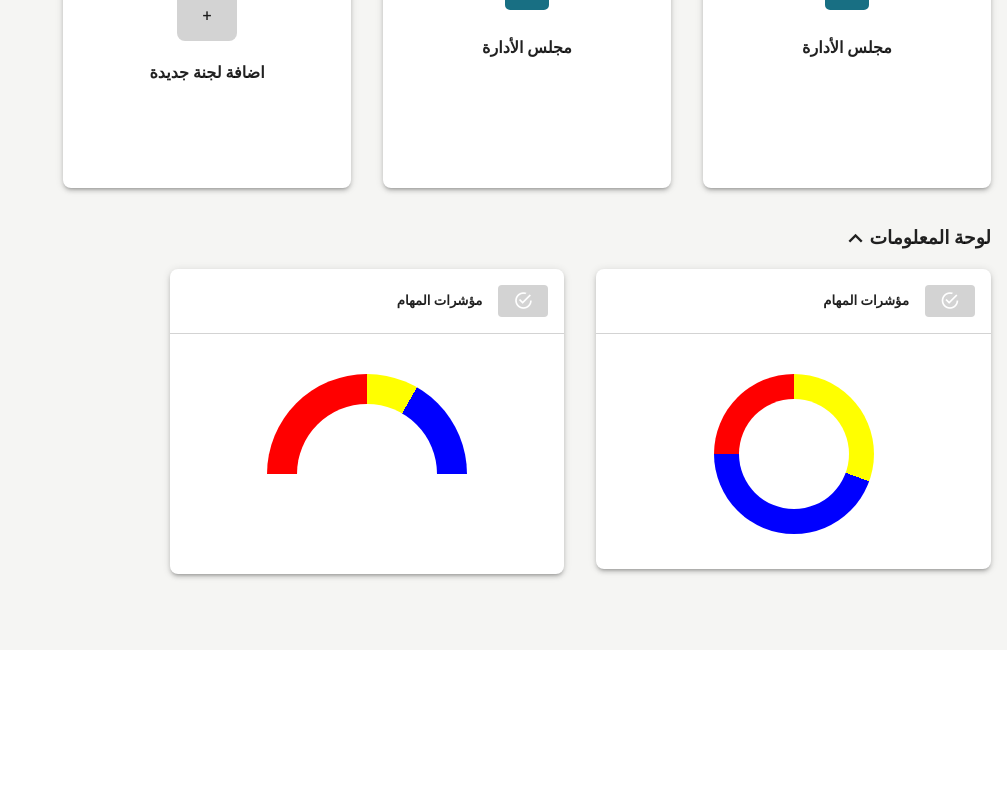
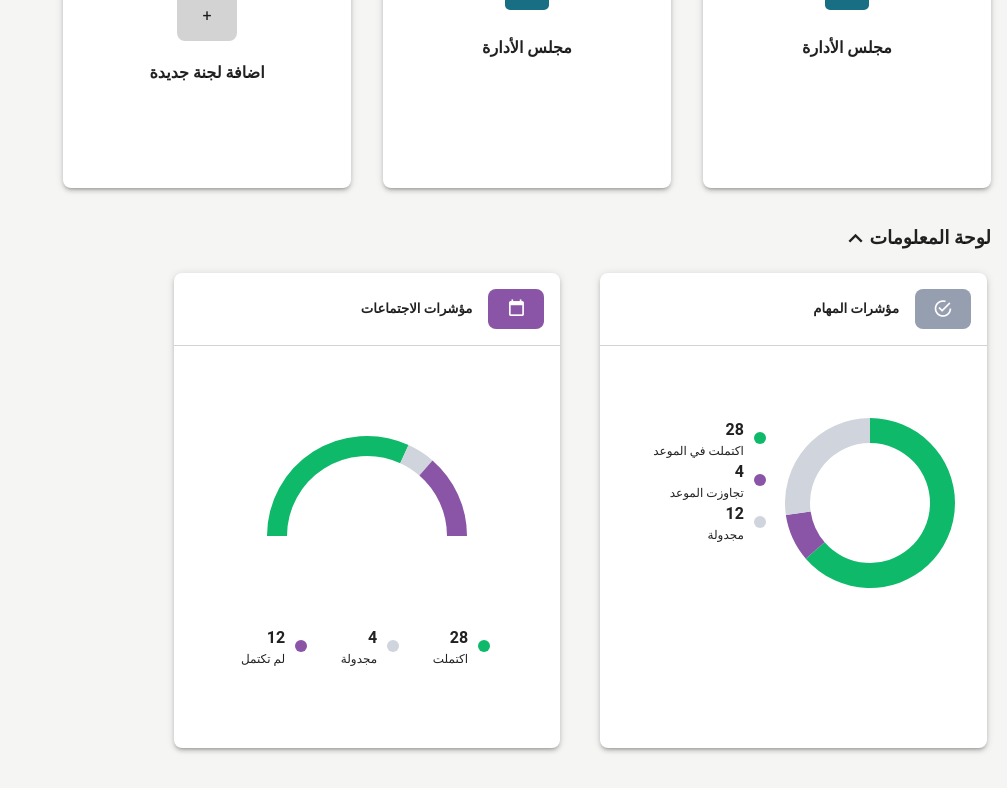
Before and after one commit to abdullah-omar-aly/vue3-vuetify-task, a Vue app: page / in a window 1280 px wide. Shown: the part 948-1736 px from the top of the page, without its empty margins (273-1280 px from the left). Before the commit the page ends 1598 px from the top, so only its background shows below. Built offline with nearby package versions, Linux system fonts and the light colour scheme.

Commit message:
adding two charts with chartjs and vue-chartjs

```diff
--- a/package.json
+++ b/package.json
@@ -8,9 +8,11 @@
     "lint": "eslint . --fix --ignore-path .gitignore"
   },
   "dependencies": {
+    "chart.js": "^4.4.0",
     "roboto-fontface": "*",
     "sass": "^1.68.0",
     "vue": "^3.2.0",
+    "vue-chartjs": "^5.2.0",
     "vuetify": "^3.0.0"
   },
   "devDependencies": {
--- /dev/null
+++ b/src/components/ChartCard.vue
@@ -0,0 +1,22 @@
+<template>
+    <v-col cols="12" sm="12" md="6"  lg="4" >
+        <v-sheet class="ma-5 rounded-lg elevation-3" height="100%">
+            <h5 style="border-bottom: 1px solid lightgray; " class="pa-4 mb-10">
+                <v-icon :icon="icon.name" class="rounded-lg px-7 py-5" style="color:white;width: 50px;"
+                    :style="icon.style"></v-icon>
+                <span class="mr-4">{{ title }}</span>
+            </h5>
+            <div>
+                <slot></slot>
+            </div>
+        </v-sheet>
+    </v-col>
+</template>
+
+<script setup lang="ts">
+
+defineProps(['title', 'icon'])
+
+</script>
+
+<style scoped lang="scss"></style>
--- a/src/sections/information-board-section.vue
+++ b/src/sections/information-board-section.vue
@@ -2,72 +2,170 @@
     <Collapsible title="لوحة المعلومات">
 
         <v-row no-gutters>
-            <v-col cols="12" sm="6" md="4">
-                <v-sheet class="ma-4 rounded-lg elevation-3" style="overflow: hidden;min-height: 300px;">
+
+            <ChartCard title="مؤشرات المهام" :icon="{
+                name: 'mdi-checkbox-marked-circle-outline',
+                style: 'background-color: #969FB0;'
+            }">
+                <div style="display: flex;padding: 2rem;justify-content: center;gap: 5%;">
                     <div>
-                        <h5 style="border-bottom: 1px solid lightgray; " class="pa-4 mb-10">
-                            <v-icon icon="mdi-checkbox-marked-circle-outline"
-                                style="color: white; background-color: lightgray;width: 50px;"
-                                class="rounded px-5 py-4"></v-icon>
-                            <span class="mr-4">مؤشرات المهام</span>
-                        </h5>
-                        <!-- piechart -->
-                        <div :style="pieStyle">
-                            <div style="height: 110px;width: 110px;background-color: white;border-radius: 50%;"></div>
+                        <Doughnut style="width: 170px; max-height: 170px;margin: 0 auto;" :options="TasksChartCofig.options"
+                            :data="TasksChartCofig.data" />
+                    </div>
+                    <!--custom Legend -->
+                    <div style="flex-direction: column;  justify-content: center;flex-grow: 1;gap: 5px;">
+                        <div v-for="(indicator, index) in TaskIndicators" :key="`legend-badge-${index}`"
+                            style="display: flex;align-items: center;gap: 10px;">
+                            <div>
+                                <span :style="{ 'background-color': indicator.color }" class="badge"></span>
+                            </div>
+                            <div>
+                                <p style="font-weight: bold;">{{ indicator.value }}</p>
+                                <p style="font-size: 12px;">{{ indicator.label }}</p>
+                            </div>
                         </div>
                     </div>
-                </v-sheet>
-            </v-col>
+                </div>
 
-            <v-col cols="12" sm="6" md="4">
-                <v-sheet class="ma-4 rounded-lg elevation-3" style="overflow: hidden;min-height: 300px;">
-                    <div>
+            </ChartCard>
 
-                        <h5 style="border-bottom: 1px solid lightgray; " class="pa-4 mb-10">
-                            <v-icon icon="mdi-checkbox-marked-circle-outline"
-                                style="color: white; background-color: lightgray;width: 50px;"
-                                class="rounded px-5 py-4"></v-icon>
-                            <span class="mr-4">مؤشرات المهام</span>
-                        </h5>
-                        <!-- halfpie chart -->
-                        <div :style="halfPieStyle">
-                            <div style="height: 140px;width: 140px;background-color: white;border-radius: 50%;"></div>
+            <ChartCard title="مؤشرات الاجتماعات" :icon="{
+                name: 'mdi-calendar-blank',
+                style: 'background-color: #8A55A6'
+            }">
+                <div class="px-10">
+
+                    <Doughnut style="width: 200px; max-height: 200px;margin: 0 auto;" :options="MeetingsChartConfig.options"
+                        :data="MeetingsChartConfig.data" />
+                    <!-- custom Legend -->
+                    <div class="py-10"
+                        style="display:flex; justify-content: center;flex-grow: 1;flex-direction: row;gap: 10%;">
+                        <div v-for="(indicator, index) in MeetingIndicators" :key="`legend-badge-${index}`"
+                            style="display: flex;align-items: center;gap: 10px;">
+                            <div>
+                                <span :style="{ 'background-color': indicator.color }" class="badge"></span>
+                            </div>
+                            <div>
+                                <p style="font-weight: bold;">{{ indicator.value }}</p>
+                                <p style="font-size: 12px;">{{ indicator.label }}</p>
+                            </div>
                         </div>
 
                     </div>
-                </v-sheet>
-            </v-col>
+                </div>
+
+
+            </ChartCard>
+
+
+
         </v-row>
     </Collapsible>
 </template>
 
 <script setup lang="ts">
 import Collapsible from '../components/collapsible.vue';
+import ChartCard from '@/components/ChartCard.vue';
+import { Chart as ChartJS, ArcElement, Tooltip, Title, BarElement, CategoryScale, LinearScale } from 'chart.js'
+import { computed } from 'vue';
 import { reactive } from 'vue';
+import { Doughnut, Bar } from 'vue-chartjs'
 
-const pieStyle = reactive({
-    display: "grid",
-    placeContent: "center",
-    width: "160px",
-    height: "160px",
-    borderRadius: "50%",
-    backgroundColor: "blueviolet",
-    backgroundImage: "repeating-conic-gradient(red 0deg 90deg, yellow 90deg 200deg, blue 200deg 360deg)",
-    transform: "rotateZ(-90deg)",
-    margin: "auto"
-})
+ChartJS.register(CategoryScale, LinearScale, BarElement, Title, Tooltip, ArcElement)
 
-const halfPieStyle = reactive({
-    display: "grid",
-    placeContent: "center",
-    width: "200px",
-    height: "200px",
-    borderRadius: "50%",
-    backgroundColor: "blueviolet",
-    backgroundImage: "repeating-conic-gradient(red 0deg 90deg, yellow 90deg 120deg, blue 120deg 180deg , white 180deg 360deg)",
-    transform: "rotateZ(-90deg)",
-    margin: "auto"
-})
+
+const TaskIndicators = reactive([
+    {
+        value: 28,
+        label: 'اكتملت في الموعد',
+        color: '#0FB96A'
+    },
+    {
+        value: 4,
+        label: 'تجاوزت الموعد',
+        color: '#8A55A6'
+    },
+    {
+        value: 12,
+        label: 'مجدولة',
+        color: '#D0D4DD'
+    },
+])
+
+const MeetingIndicators = reactive([
+    {
+        value: 28,
+        label: 'اكتملت',
+        color: '#0FB96A'
+    },
+    {
+        value: 4,
+        label: 'مجدولة',
+        color: '#D0D4DD'
+    },
+    {
+        value: 12,
+        label: 'لم تكتمل',
+        color: '#8A55A6'
+    },
+])
+
+
+const TasksChartCofig = computed(() => ({
+    options: {
+        responsive: true,
+        maintainAspectRatio: false,
+        cutout: 60, // Display half of the pie
+        elements: {
+            arc: {
+                borderWidth: 0,        // Set border width to 0
+                borderColor: 'transparent', // Set border color to transparent
+            },
+        },
+    },
+    data: {
+        labels: TaskIndicators.map(indicator => indicator.label),
+        datasets: [
+            {
+                backgroundColor: TaskIndicators.map(indicator => indicator.color),
+                data: TaskIndicators.map(indicator => indicator.value),
+            }
+        ]
+    }
+}))
+const MeetingsChartConfig = computed(() => ({
+    options: {
+        responsive: true,
+        maintainAspectRatio: false,
+        cutout: 80, // Display half of the pie
+        rotation: -90, // Rotate by 180 degrees (half-pie)
+        circumference: 180,
+        elements: {
+            arc: {
+                borderWidth: 0, // Set border width to 0
+                borderColor: 'transparent', // Set border color to transparent
+            },
+        },
+    },
+    data: {
+        labels: MeetingIndicators.map(indicator => indicator.label),
+        datasets: [
+            {
+                backgroundColor: MeetingIndicators.map(indicator => indicator.color),
+                data: MeetingIndicators.map(indicator => indicator.value)
+            }
+        ]
+    }
+}))
 </script>
 
-<style scoped></style>
+<style scoped>
+.badge {
+    border-radius: 50%;
+    padding: 0;
+    width: 12px;
+    height: 12px;
+    display: inline-block;
+    margin-right: 3px;
+}
+</style>
```
Also changed, not shown: 1 other file (tests, documents, lock files or other folders).
